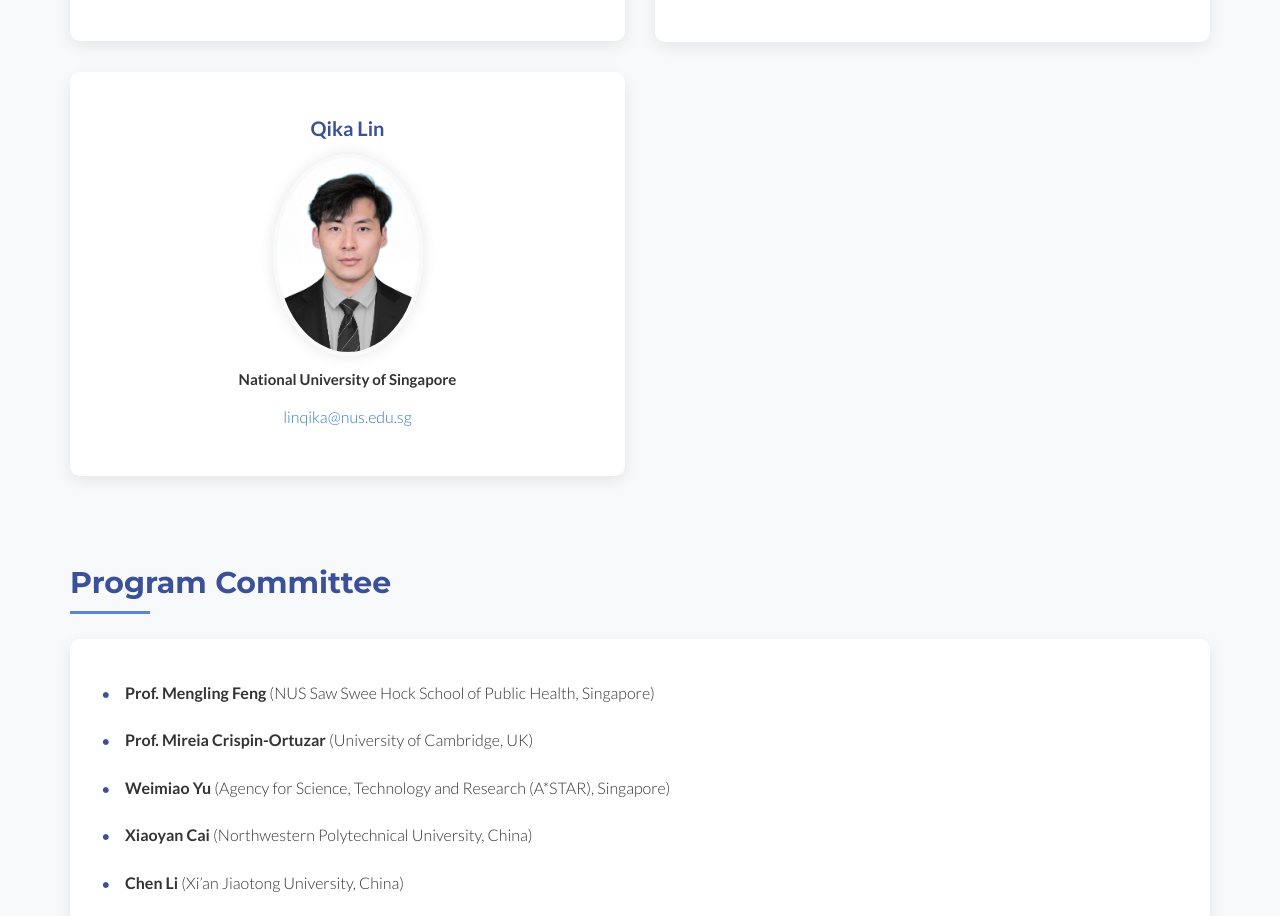
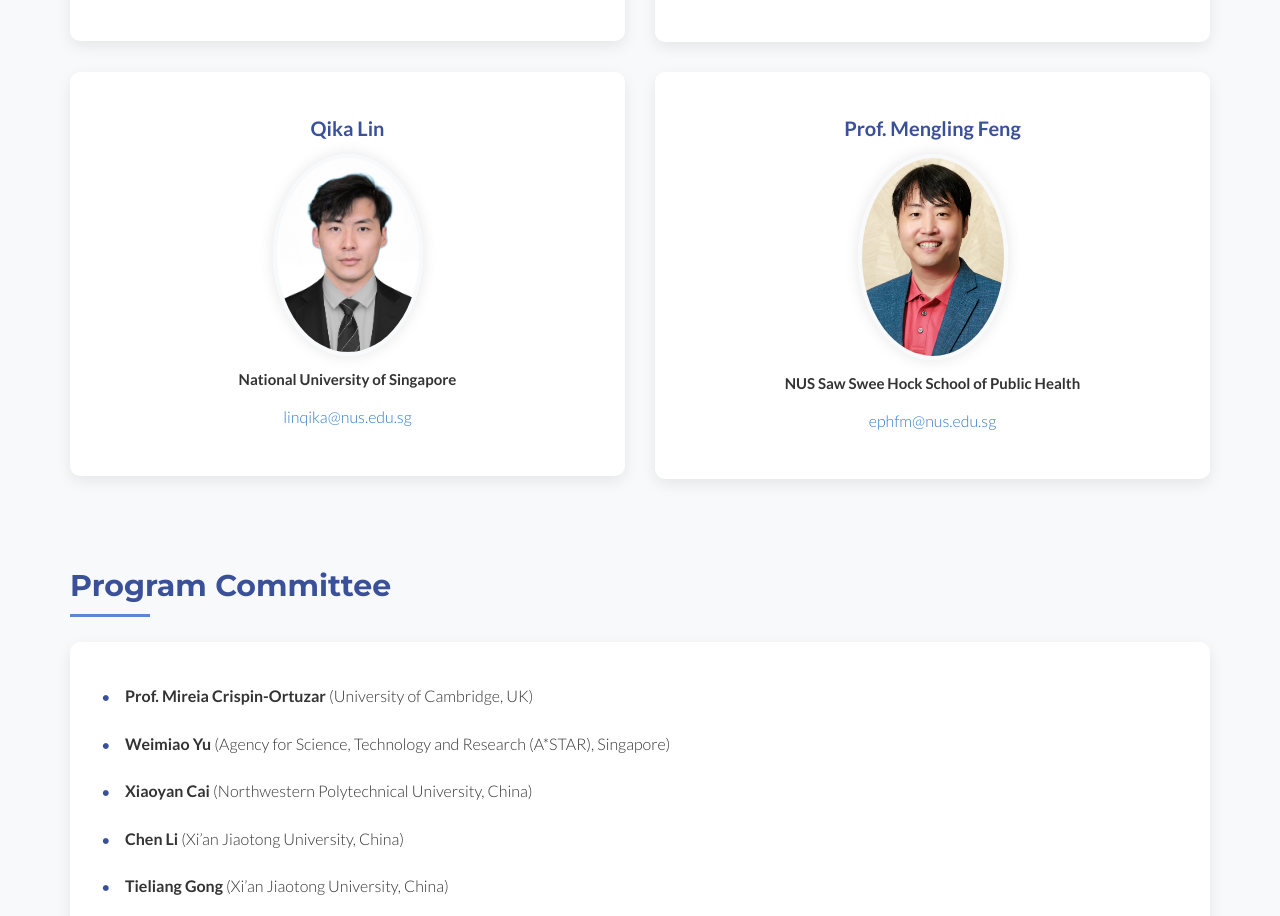
Before and after one commit to AI-PrecMed/AI-PrecMed.github.io, a plain HTML site: page index.html in a window 1280 px wide. Shown: the part 3452-4368 px from the top of the page. Drawn offline with Linux system fonts and the light colour scheme; a web font is replaced by a local one.

Commit message:
Add files via upload

```diff
--- a/index.html
+++ b/index.html
@@ -524,6 +524,16 @@
           </center>
         </div>
       </div> -->
+      <div class="col-sm-6">
+        <div class="organizer-card wow fadeInUp" data-animation-delay="600">
+          <h4 class="text-center"><a target="_blank" style="text-decoration: none; color: #3a5199;">Prof. Mengling Feng</a></h4>
+          <center>
+            <img class="img-responsive img-circle" height="150px" width="150px" src="img/organizer/ProfFeng.jpg" alt="Mengling Feng">
+            <h5 class="text-center">NUS Saw Swee Hock School of Public Health</h5>
+            <p class="text-center" style="margin-top: 10px;"><a href="mailto:ephfm@nus.edu.sg">ephfm@nus.edu.sg</a></p>
+          </center>
+        </div>
+      </div>
     </div>
 
     <h3 class="section-heading" style="margin-top: 60px;">Program Committee</h3>
@@ -531,7 +541,7 @@
       <div class="col-md-12">
         <div class="organizer-card">
           <ul>
-            <li><strong>Prof. Mengling Feng</strong> (NUS Saw Swee Hock School of Public Health, Singapore)</li>
+            <!-- <li><strong>Prof. Mengling Feng</strong> (NUS Saw Swee Hock School of Public Health, Singapore)</li> -->
             <li><strong>Prof. Mireia Crispin-Ortuzar</strong> (University of Cambridge, UK)</li>
             <li><strong>Weimiao Yu</strong> (Agency for Science, Technology and Research (A*STAR), Singapore)</li>
             <li><strong>Xiaoyan Cai</strong> (Northwestern Polytechnical University, China)</li>
```
